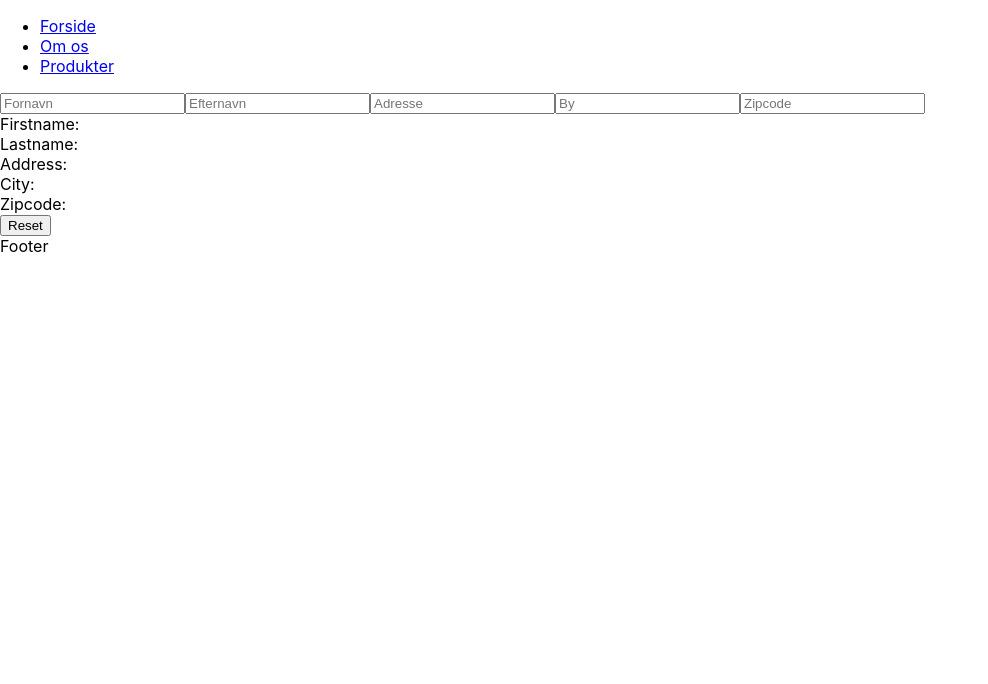
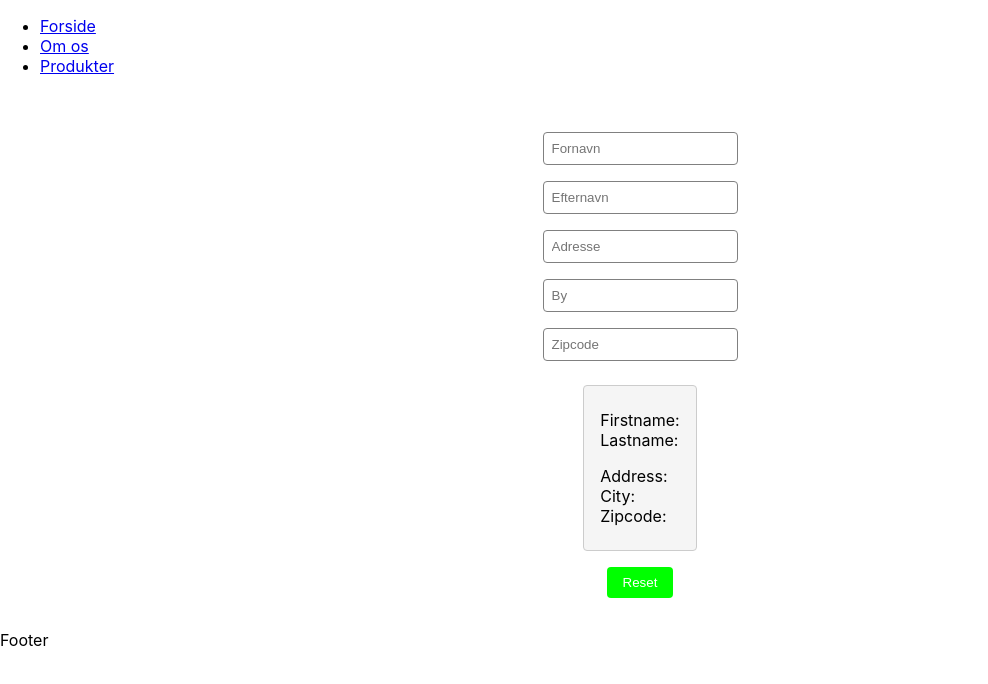
Before and after one commit to Sutteprutt1/routes-outlet, a React (Create React App) app in the folder routes-outlets/: page / in a window 1280 px wide. Shown: the top 684 px of the page, without its empty margins (0-988 px from the left). Built offline with nearby package versions, Linux system fonts and the light colour scheme.

Commit message:
installed sass and styled my form

```diff
--- a/routes-outlets/package.json
+++ b/routes-outlets/package.json
@@ -11,6 +11,7 @@
     "react-dom": "^18.2.0",
     "react-router-dom": "^6.11.1",
     "react-scripts": "5.0.1",
+    "sass": "^1.62.1",
     "web-vitals": "^2.1.4"
   },
   "scripts": {
--- a/routes-outlets/src/Pages/Home/Home.jsx
+++ b/routes-outlets/src/Pages/Home/Home.jsx
@@ -1,4 +1,5 @@
 import React, { useState } from "react";
+import "./Home.scss";
 
 const Home = () => {
   // Bruges til og reset vores inputs med
@@ -7,7 +8,7 @@ const Home = () => {
     lastname: "",
     address: "",
     city: "",
-    zipcode: ""
+    zipcode: "",
   };
 
   const [state, setState] = useState(intialState);
@@ -15,7 +16,7 @@ const Home = () => {
   const handleChange = (e) => {
     const { name, value } = e.target;
 
-    setState(prev => ({...prev, [name]: value }))
+    setState((prev) => ({ ...prev, [name]: value }));
   };
 
   // Bruges så hvis ikke behøver at skrive state.name osv nede i vores value.
@@ -24,19 +25,54 @@ const Home = () => {
   console.log(state);
 
   return (
-    <form>
-      <input type="text" name="name" value={name} onChange={handleChange} placeholder="Fornavn" />
-      <input type="text" name="lastname" value={lastname} onChange={handleChange} placeholder="Efternavn" />
-      <input type="text" name="address" value={address} onChange={handleChange} placeholder="Adresse" />
-      <input type="text" name="city" value={city} onChange={handleChange} placeholder="By" />
-      <input type="text" name="zipcode" value={zipcode} onChange={handleChange} placeholder="Zipcode" />
+    <form className="form-main">
+      <input
+        type="text"
+        name="name"
+        value={name}
+        onChange={handleChange}
+        placeholder="Fornavn"
+      />
+      <input
+        type="text"
+        name="lastname"
+        value={lastname}
+        onChange={handleChange}
+        placeholder="Efternavn"
+      />
+      <input
+        type="text"
+        name="address"
+        value={address}
+        onChange={handleChange}
+        placeholder="Adresse"
+      />
+      <input
+        type="text"
+        name="city"
+        value={city}
+        onChange={handleChange}
+        placeholder="By"
+      />
+      <input
+        type="text"
+        name="zipcode"
+        value={zipcode}
+        onChange={handleChange}
+        placeholder="Zipcode"
+      />
 
-      <br />
-      Firstname: {name} <br />
-      Lastname: {lastname} <br />
-      Address: {address} <br />
-      City: {city} <br />
-      Zipcode: {zipcode} <br />
+      <div className="formInfo">
+        <div className="names">
+          Firstname: {name} <br />
+          Lastname: {lastname}
+        </div>
+        <div className="cityInfo">
+          Address: {address} <br />
+          City: {city} <br />
+          Zipcode: {zipcode}
+        </div>
+      </div>
 
       <button onClick={() => setState(intialState)}>Reset</button>
     </form>
--- /dev/null
+++ b/routes-outlets/src/Pages/Home/Home.scss
@@ -0,0 +1,48 @@
+.form-main {
+  display: flex;
+  flex-direction: column;
+  align-items: center;
+  justify-content: center;
+  padding: 2rem;
+
+  input {
+    margin: 0.5rem 0;
+    padding: 0.5rem;
+    border-radius: 0.25rem;
+    border: 1px solid gray;
+
+    &:focus {
+      outline: none;
+      border-color: blue;
+    }
+  }
+
+  .formInfo {
+    display: flex;
+    flex-direction: column;
+    margin-top: 1rem;
+    padding: 1rem;
+    background-color: #f5f5f5;
+    border: 1px solid #ccc;
+    border-radius: 4px;
+
+    .names,
+    .cityInfo {
+      margin: 0.5rem 0;
+    }
+  }
+
+  button {
+    margin-top: 1rem;
+    padding: 0.5rem 1rem;
+    background-color: #00ff00;
+    color: white;
+    border: none;
+    border-radius: 0.25rem;
+
+    &:hover {
+      cursor: pointer;
+      background-color: #00c700;
+    }
+  }
+}
```
Also changed, not shown: 1 other file (tests, documents, lock files or other folders).
